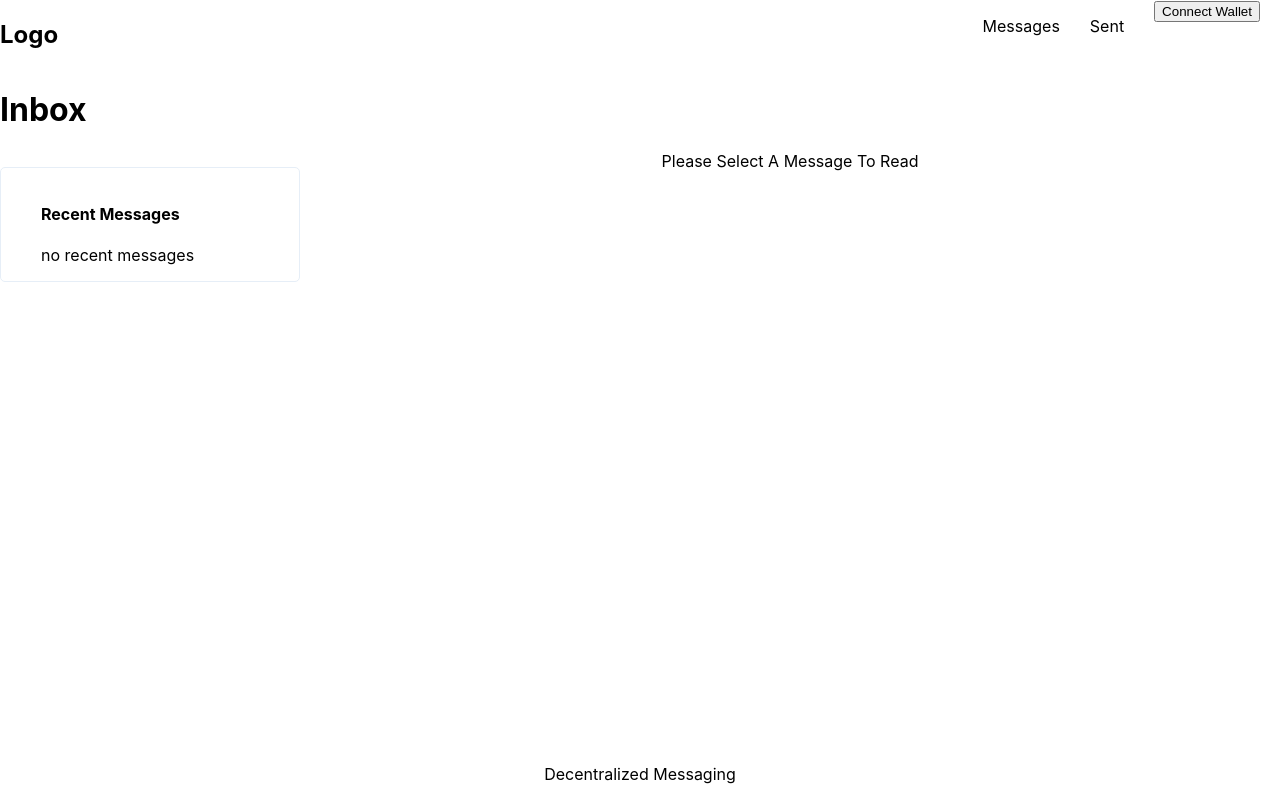
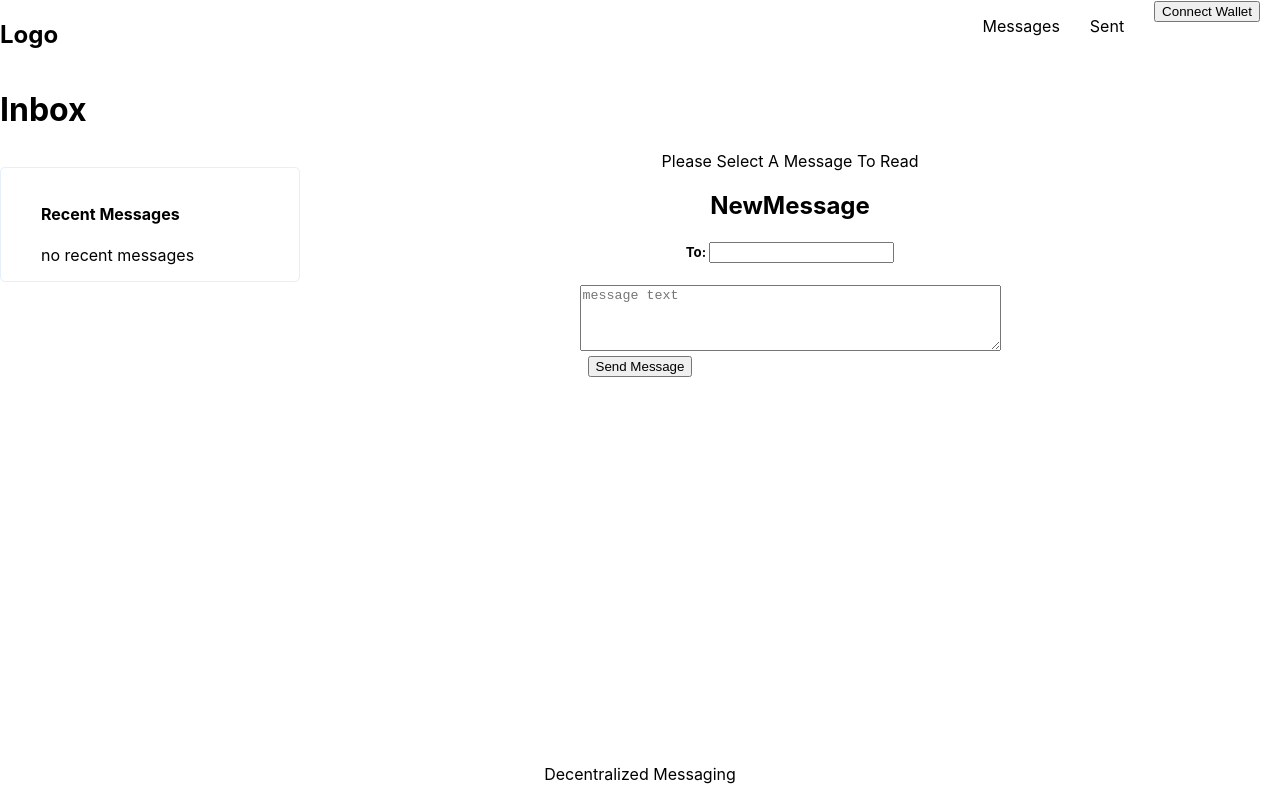
Before and after one commit to cocacolasante/decen-messages, a React (Create React App) app: page / in a window 1280 px wide. Built offline with nearby package versions, Linux system fonts and the light colour scheme.

Commit message:
new message component working

```diff
--- a/src/App.css
+++ b/src/App.css
@@ -71,3 +71,7 @@
 #from-header-container{
   text-align: center;
 }
+
+.new-message-container{
+  text-align: center;
+}
--- a/src/Routes/Home.js
+++ b/src/Routes/Home.js
@@ -1,13 +1,13 @@
 import React from 'react'
 import RecentMessages from '../components/RecentMessages'
-import CurrentMessage from '../components/CurrentMessage'
+import NewMessage from '../components/NewMessage'
 
 const Home = () => {
   return (
     <div className='recent-message-route'>
-    <h1>Inbox</h1>
-        <RecentMessages />
-
+      <h1>Inbox</h1>
+          <RecentMessages />
+          <NewMessage />
     </div>
   )
 }
--- a/src/components/NewMessage.js
+++ b/src/components/NewMessage.js
@@ -5,15 +5,80 @@ import decenmessagingjson from "../assets/decenmessaging.json"
 
 
 const NewMessage = () => {
+    const [currentAccount, setCurrentAccount] = useState()
+
     const [toAddress, setToAddress] = useState()
+    const [messageText, setMessageText] = useState()
+
+    const checkIfWalletIsConnected = async () =>{
+      const {ethereum} = window;
+      if(!ethereum){
+          alert("Please download MetaMask")
+          return;
+      }else{
+          console.log("Ethereum Object Found")
+      }
+
+      const accounts = await ethereum.request({method: "eth_accounts"})
+
+      if(accounts.length !== 0){
+          setCurrentAccount(accounts[0])
+
+          console.log(`Current Account ${accounts[0]}`)
+
+      }else{
+          console.log("no authorized account found")
+      }
+
+
+
+    }
+
+    const sendMessage = async () =>{
+      try{
+        const {ethereum } = window;
+        if(ethereum ){
+          const provider = new ethers.providers.Web3Provider(ethereum)
+          const signer = provider.getSigner()
+          const DecenMessagingContract = new ethers.Contract(DECEN_MESSAGE_CONTRACT, decenmessagingjson.abi, signer)
+
+          if(toAddress && messageText){
+            let txn = await DecenMessagingContract.sendMessage(toAddress, messageText)
+            let receipt = await txn.wait()
+
+
+            if(receipt.status === 1){
+              console.log("Message Sent Successful!")
+
+            } else {
+              alert("Transaction failed, please try again")
+            }
+          }
+
+        }
+
+      }catch(error){
+        console.log(error)
+      }
+
+    }
+
+    useEffect(()=>{
+      checkIfWalletIsConnected()
+
+    },[currentAccount])
 
 
     return (
-    <div>
+      <div className='new-message-container'>
           <h2>NewMessage</h2>
           <div>
-            <h5>To: </h5>
-            <input type="text" onChange={e=>setToAddress(e.target.value)} />
+              <h5>To: <input type="text" onChange={e=>setToAddress(e.target.value)} /></h5>
+
+
+              <textarea rows="4" cols="50" placeholder='message text' onChange={e=>setMessageText(e.target.value)} />
+              <br />
+              <button onClick={sendMessage} >Send Message</button>
           </div>
       </div>
     )
```
Lines whose indentation alone changed are shown as unchanged.
